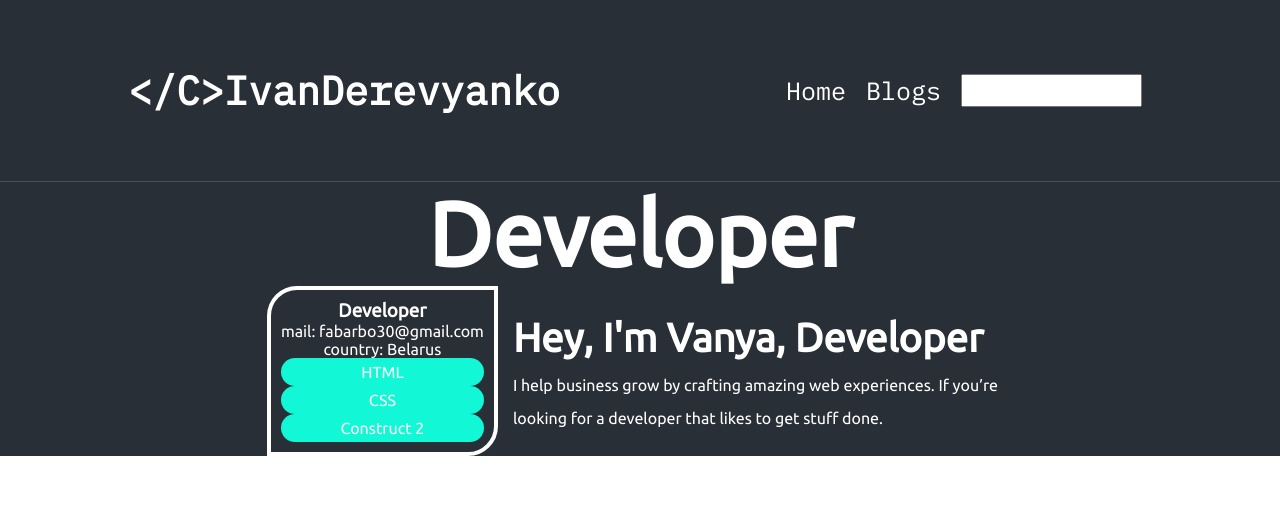
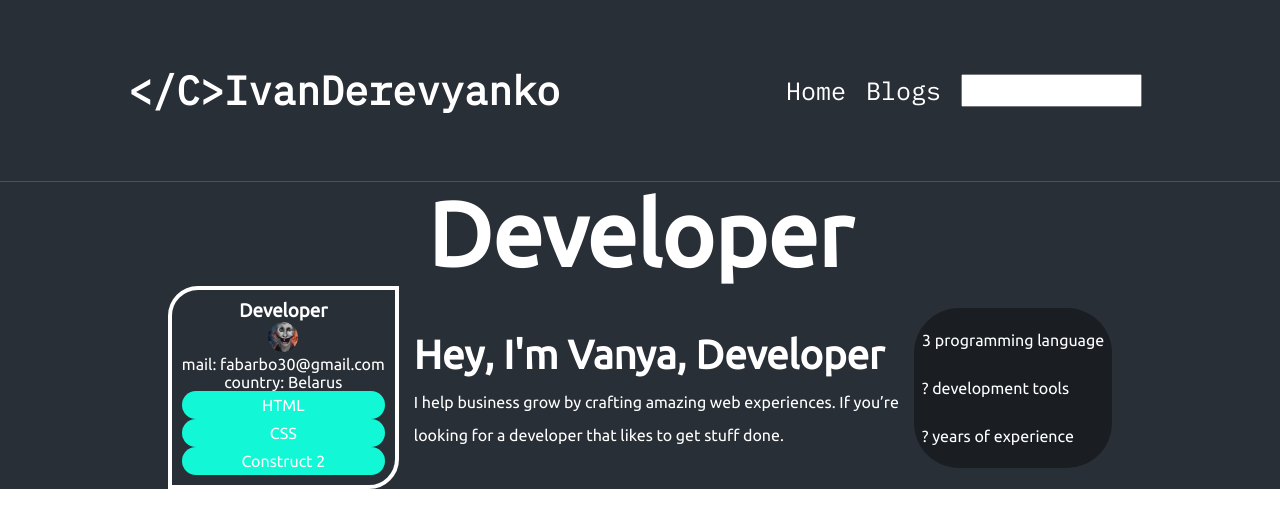
Before and after one commit to Odnozubik/my-cv-project, a plain HTML site: page index.html in a window 1280 px wide. Drawn offline with Linux system fonts and the light colour scheme.

Commit message:
Add text elements and avatar

```diff
--- a/css/style.css
+++ b/css/style.css
@@ -32,6 +32,7 @@ header{
     display: flex;
     align-items: center;
     justify-content: space-between;
+
 }
 h1{
     font-size: 90px;
@@ -62,3 +63,17 @@ h2{
     border-radius: 15px;
     margin: 0px 0px;
 }
+.tipo_card{
+    background-color: #1A1E23;
+    padding: 8px;
+    border-radius: 45px;
+}
+.tipo_element{
+    padding-bottom: 15px;
+    padding-top: 15px;
+}
+.avatar{
+    width: 30px;
+    height: 30px;
+    border-radius: 100%;
+}
--- a/index.html
+++ b/index.html
@@ -25,6 +25,7 @@
         <div class="content">
             <div class="card">
                 <h3>Developer</h3>
+                <img class="avatar" src="images/images (1).jpeg" alt="Avatar">
                 <p>mail: fabarbo30@gmail.com</p>
                 <p>country: Belarus</p>
                 <p class="language">HTML</p>
@@ -36,10 +37,10 @@
                 <p class="text">I help business grow by crafting amazing web experiences. If you’re</p>
                 <P class="text"> looking for a developer that likes to get stuff done.</P>
             </div>
-            <div>
-                <p></p>
-                <p></p>
-                <p></p>
+            <div class="tipo_card">
+                <p class="tipo_element">3 programming language</p>
+                <p class="tipo_element">? development tools</p>
+                <p class="tipo_element">? years of experience</p>
             </div>
             <div></div>
         </div>
```
Also changed, not shown: images/images (1).jpeg (added).
